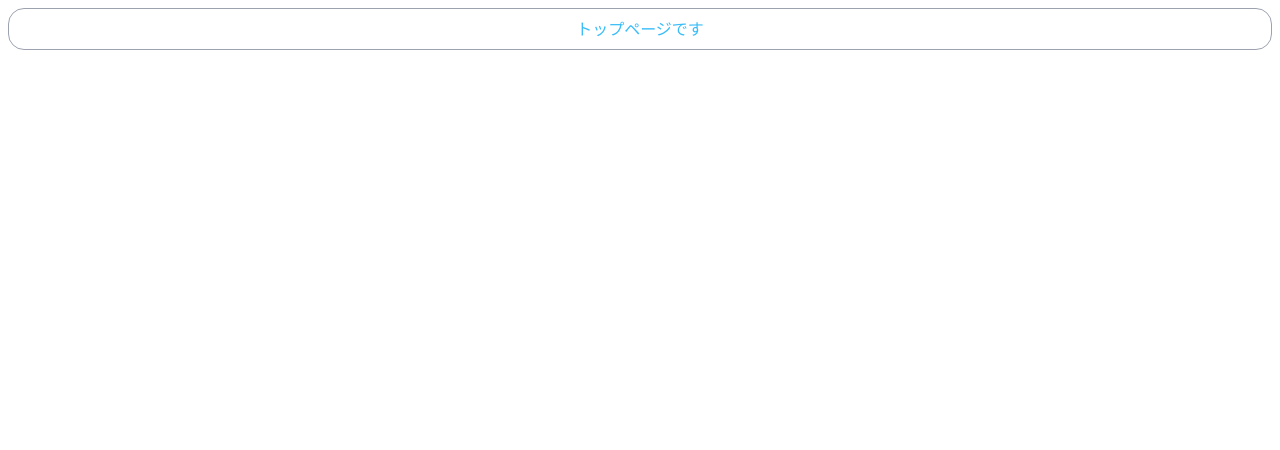
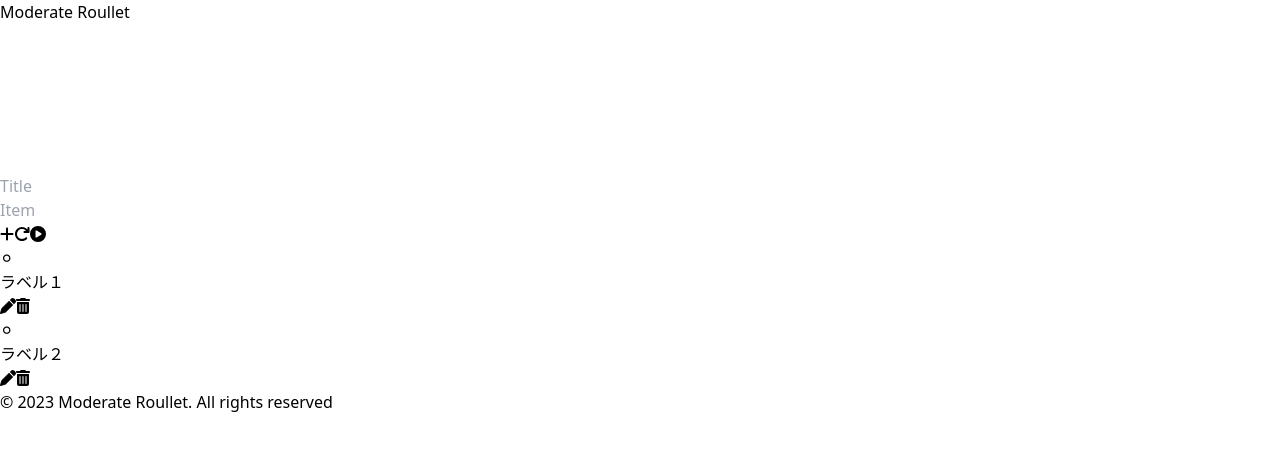
Before and after one commit to hattoriryuki/moderate-roulette-for-react, a React (Create React App) app: page / in a window 1280 px wide. Shown: the top 450 px of the page. Built offline with nearby package versions, Linux system fonts and the light colour scheme.

Commit message:
feat: トップページのhtmlを作成

```diff
--- a/src/App.tsx
+++ b/src/App.tsx
@@ -1,10 +1,10 @@
 import React from 'react';
+
+import { Top } from './components/pages/Top';
 
 function App() {
   return (
-    <div className="border border-gray-400 rounded-2xl p-2 m-2 flex justify-around items-center">
-      <p className="text-sky-400">トップページです</p>
-    </div>
+    <Top />
   );
 }
 
--- /dev/null
+++ b/src/components/pages/Top.tsx
@@ -0,0 +1,62 @@
+import { FC, memo } from "react";
+import { FontAwesomeIcon } from "@fortawesome/react-fontawesome";
+import {
+  faPlus,
+  faArrowRotateRight,
+  faCirclePlay,
+  faPen,
+  faTrashCan,
+} from "@fortawesome/free-solid-svg-icons";
+
+export const Top: FC = memo(() => {
+  return (
+    <>
+      <header>Moderate Roullet</header>
+      <div>
+        <div>
+          <canvas>Canvas not supported.</canvas>
+        </div>
+        <div>
+          <form action="">
+            <input type="text" placeholder="Title" />
+          </form>
+          <form action="">
+            <input type="text" placeholder="Item" />
+          </form>
+          <button>
+            <FontAwesomeIcon icon={faPlus} />
+          </button>
+          <button>
+            <FontAwesomeIcon icon={faArrowRotateRight} />
+          </button>
+          <button>
+            <FontAwesomeIcon icon={faCirclePlay} />
+          </button>
+          <div>
+            <div>
+              <div>⚪︎</div>
+              <p>ラベル１</p>
+              <button>
+                <FontAwesomeIcon icon={faPen} />
+              </button>
+              <button>
+                <FontAwesomeIcon icon={faTrashCan} />
+              </button>
+            </div>
+            <div>
+              <div>⚪︎</div>
+              <p>ラベル２</p>
+              <button>
+                <FontAwesomeIcon icon={faPen} />
+              </button>
+              <button>
+                <FontAwesomeIcon icon={faTrashCan} />
+              </button>
+            </div>
+          </div>
+        </div>
+      </div>
+      <footer>&copy; 2023 Moderate Roullet. All rights reserved</footer>
+    </>
+  );
+});
```
